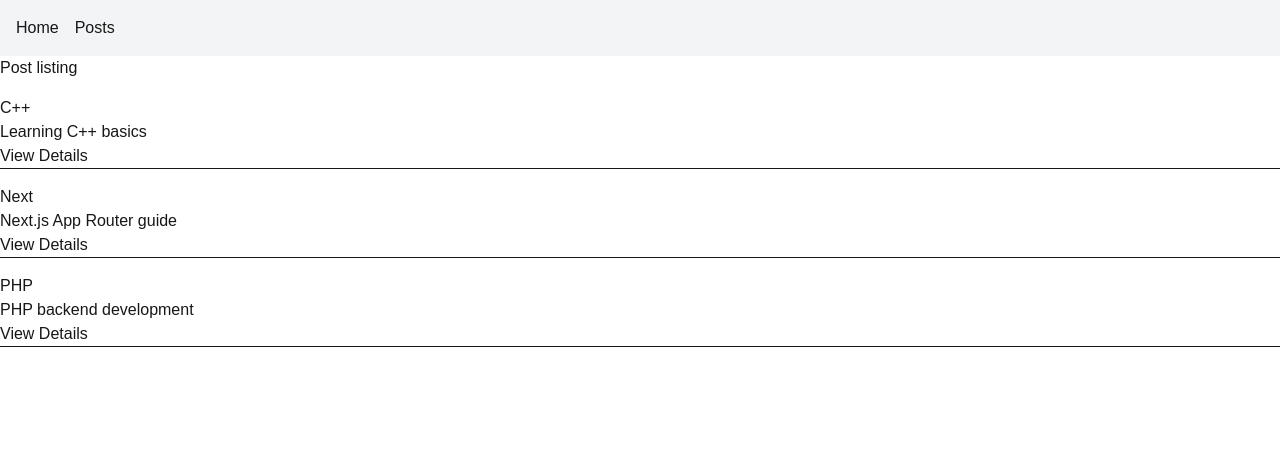
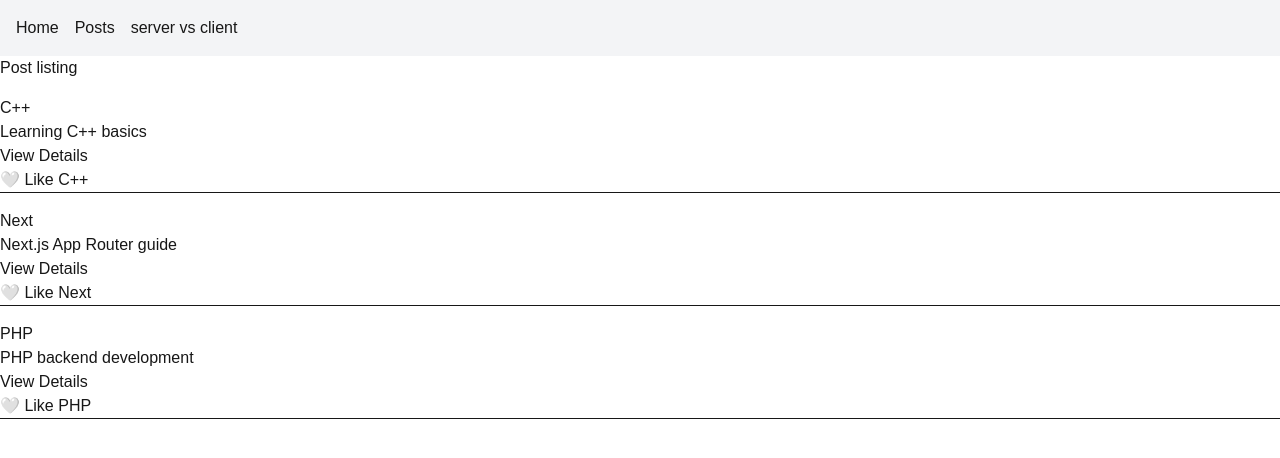
Before and after one commit to wariszargardev/nextjs-job-portal-prisma-postgres-stuff, a Next.js app: page /posts in a window 1280 px wide. Shown: the top 458 px of the page. Built offline with nearby package versions, Linux system fonts and the light colour scheme.

Commit message:
Add server side vs client side compoennt example

```diff
--- /dev/null
+++ b/app/componennts/LikeButton.tsx
@@ -0,0 +1,14 @@
+"use client"
+import { useState } from "react"
+
+export default function LikeButton({post}){
+    const [liked, setLiked] = useState(false)
+    return (
+        <div>
+            <button onClick={() => setLiked(!liked)}>
+                {liked ? "❤️ Liked " : "🤍 Like "}
+                {post.title}
+            </button>
+        </div>
+    )
+}
--- a/app/layout.tsx
+++ b/app/layout.tsx
@@ -32,6 +32,7 @@
       <nav className="bg-gray-100 p-4 flex gap-4">
           <Link href="/">Home</Link>
           <Link href="/posts">Posts</Link>
+          <Link href="/servervsclient">server vs client</Link>
         </nav>
 
         {children}
--- a/app/posts/page.tsx
+++ b/app/posts/page.tsx
@@ -1,5 +1,6 @@
 import { posts } from "@/app/lib/post"
 import Link from "next/link"
+import LikeButton from "../componennts/LikeButton"
 
 export default async function Posts(){
     await new Promise((r) => setTimeout(r, 1000))
@@ -13,6 +14,7 @@
                         <h1>{post.title}</h1>
                         <p>{post.description}</p>
                         <Link href={`posts/${post.id}`} className="cursor-pointer">View Details</Link>
+                        <LikeButton post={post} />
                         <hr/>
                     </div>
                 ))
--- /dev/null
+++ b/app/servervsclient/page.tsx
@@ -0,0 +1,12 @@
+"use client"
+import { useState } from "react"
+
+export default function ServerVSClient(){
+    const [count, increment] = useState(0)
+    return(
+        <div>
+            <h1>Server vs Client Component</h1>
+            <button onClick={() => increment(count + 1)}> Increment {count}</button>
+        </div>
+    )
+}
```
Also changed, not shown: 1 other file (tests, documents, lock files or other folders).
